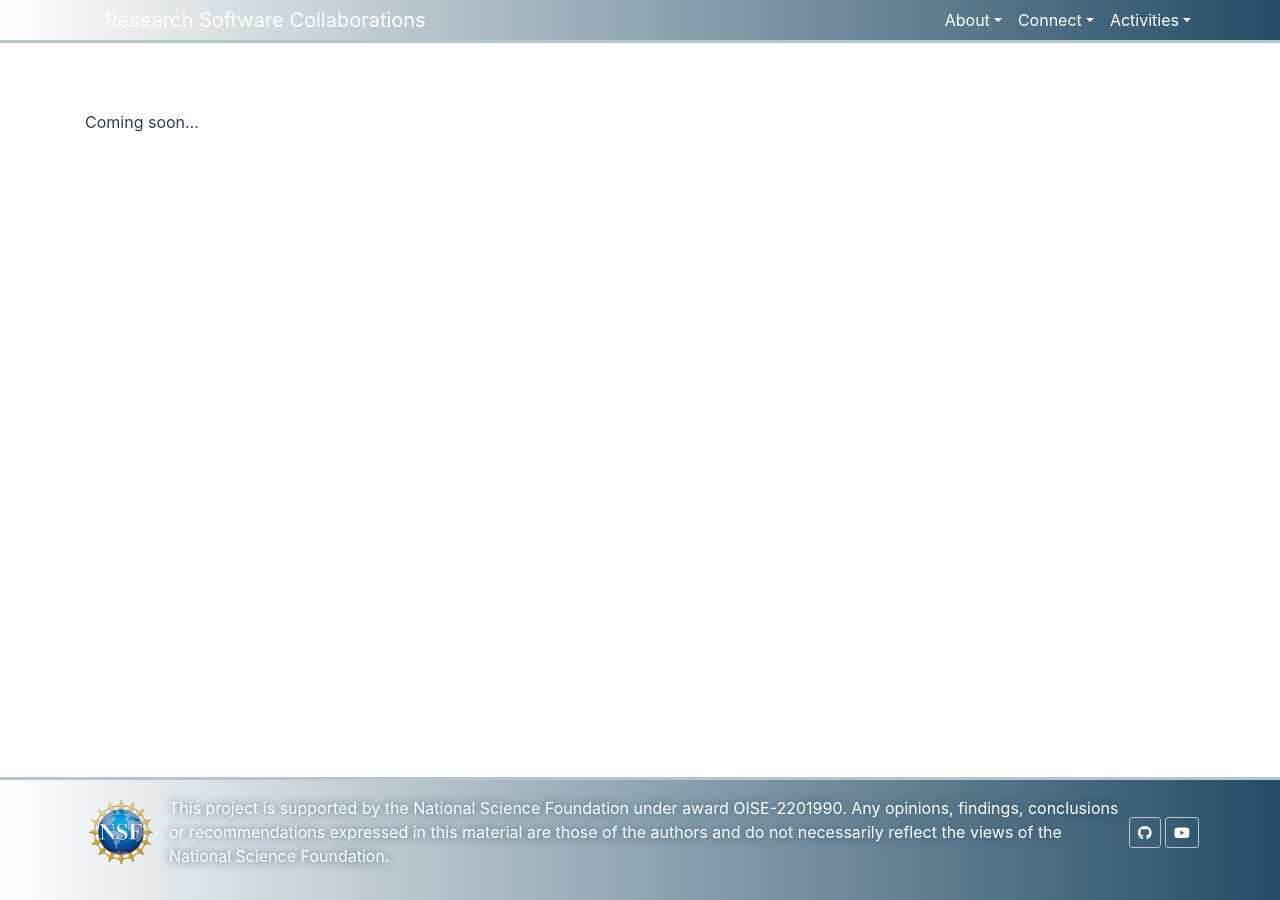
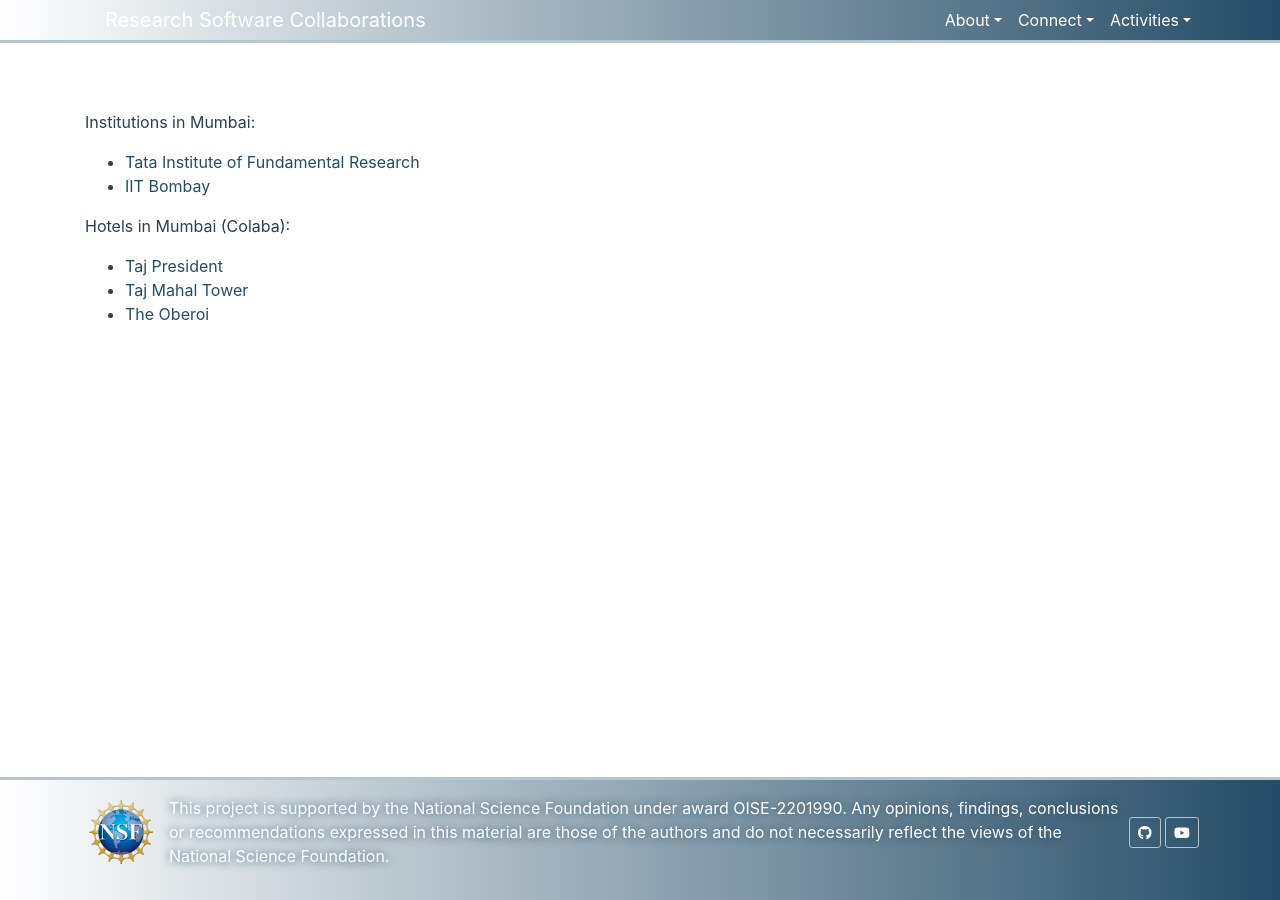
Before and after one commit to research-software-collaborations/research-software-collaborations.github.io, a Jekyll site: the page built from pages/info/travel-to-mumbai.md, in a window 1280 px wide. Built offline with Jekyll 4.4.1, drawn with Linux system fonts in a browser that asks for light colours; cached includes are drawn as plain includes.

Commit message:
add some info

```diff
--- a/pages/info/travel-to-mumbai.md
+++ b/pages/info/travel-to-mumbai.md
@@ -4,4 +4,13 @@ layout: default
 title: Information on travel to Mumbai
 ---
 
-Coming soon...
+Institutions in Mumbai:
+
+  * [Tata Institute of Fundamental Research](https://www.tifr.res.in)
+  * [IIT Bombay](https://www.iitb.ac.in)
+
+Hotels in Mumbai (Colaba):
+
+  * [Taj President](https://www.tajhotels.co.uk/our-properties/hotels/president-mumbai-ihcl-seleqtions/)
+  * [Taj Mahal Tower](https://www.tajhotels.com/en-in/taj/taj-mahal-tower-mumbai/)
+  * [The Oberoi](https://www.oberoihotels.com/hotels-in-mumbai/)
```
